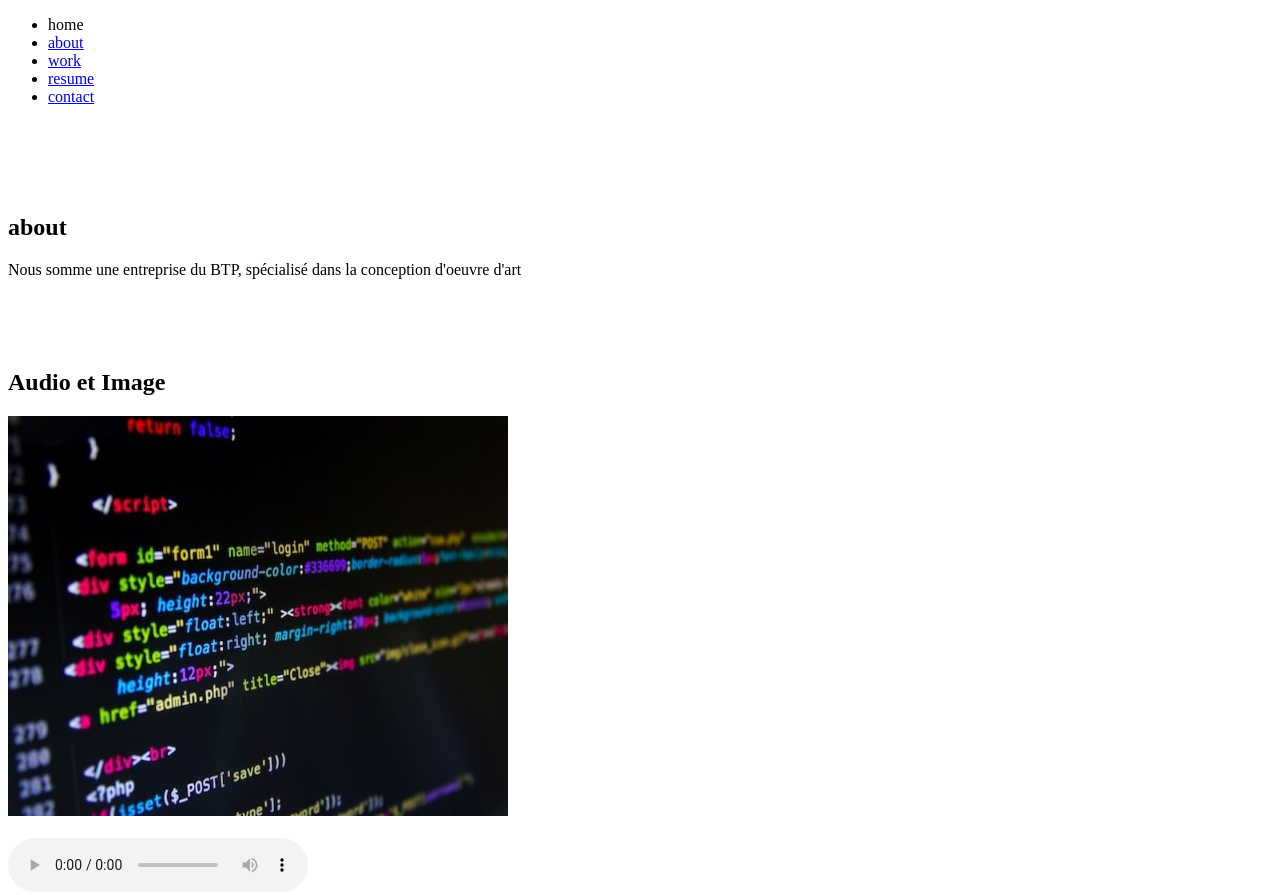
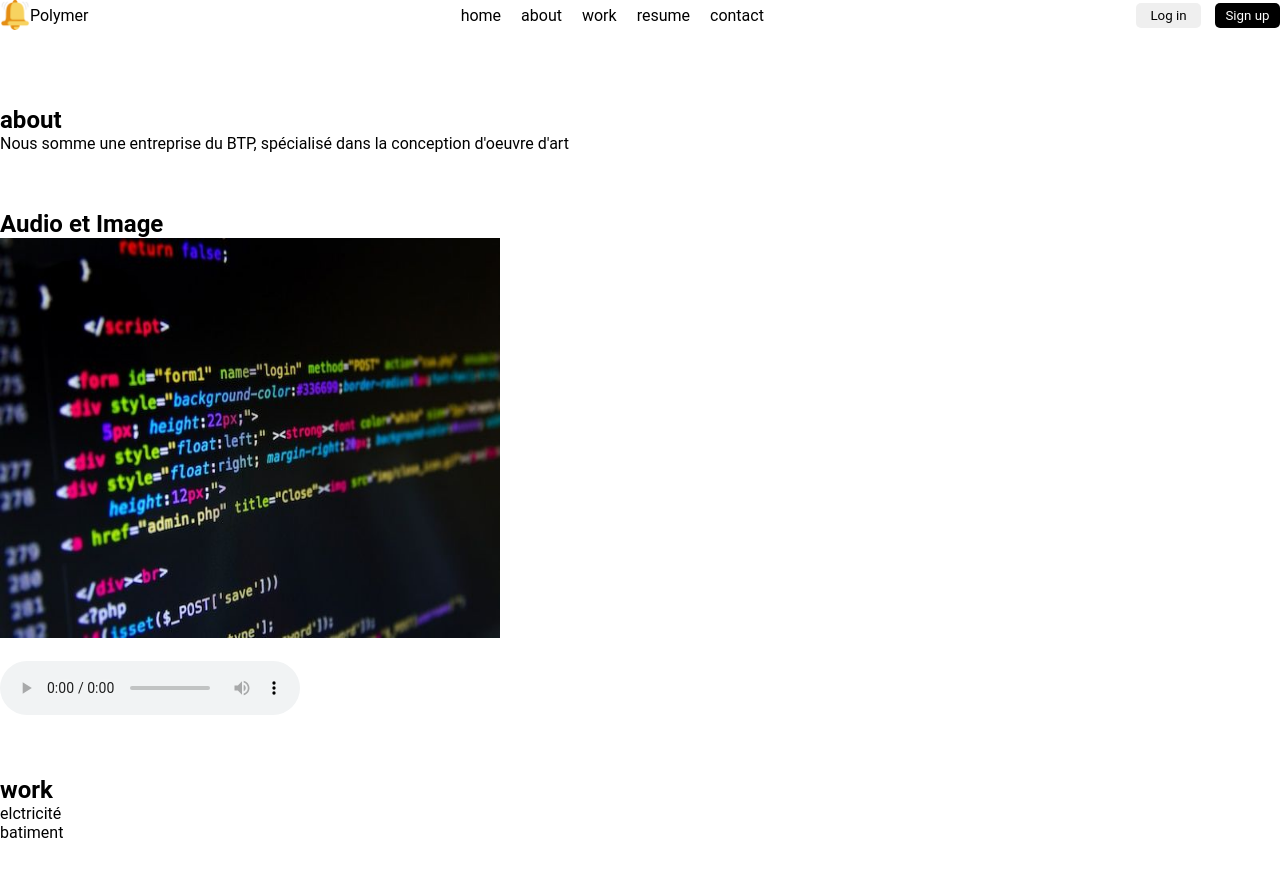
Before and after one commit to hmyge225/projet-HTML-1, a plain HTML site: page index.html in a window 1280 px wide. Shown: the top 895 px of the page. Drawn offline with Linux system fonts and the light colour scheme.

Commit message:
Ajout_Projet CSS

```diff
--- a/index.html
+++ b/index.html
@@ -3,25 +3,48 @@
 <head>
     <meta charset="UTF-8">
     <meta name="viewport" content="width=device-width, initial-scale=1.0">
+    <link rel="stylesheet" href="styles.css">
     <title>Document</title>
 </head>
+
 <body>
     <!--Titre du Menu-->
     <header>
         <nav>
+            <div class="logo">
+                <img src="logo1.png" alt="h" width="30px" height="30px">
+                <p>Polymer</p>
+            </div>
             <!--Liste des liens-->
+            <div class="menu">
                 <ul>
                     <li>
-                    home
+                        <a href="">home</a>
+                    </li>
                     <li>
-                    <a href="#about">about</a></li>
+                        <a href="#about">about</a>
+                    </li>
                     <li>
-                    <a href="#work">work</a></li>
+                        <a href="#work">work</a>
+                    </li>
                     <li>
-                    <a href="#resume">resume</a></li>
+                        <a href="#resume">resume</a>
+                    </li>
                     <li>
-                    <a href="#contact">contact</a></li>
+                        <a href="#contact">contact</a>
+                    </li>
                 </ul>
+            </div>
+
+            <div class="button-nav">
+                <button class="connexion">
+                    Log in
+                </button>
+
+                <button class="inscription">
+                    Sign up
+                </button>
+            </div>
         </nav>
     </header>
 
--- /dev/null
+++ b/styles.css
@@ -0,0 +1,52 @@
+*{
+    margin: 0;
+    padding: 0;
+    font-family: roboto;;
+}
+
+.logo{
+    display: flex;
+    align-items: center;
+}
+
+nav{
+    display: flex;
+    /* background-color: bisque; */
+    justify-content: space-between;
+    align-items: center;
+}
+
+nav .menu ul{
+    display: flex;
+    list-style: none;
+}
+
+nav ul li{
+    margin: 0 10px;
+}
+
+nav ul li a{
+    text-decoration: none;
+    color: black;
+}
+
+.connexion{
+    background-color: E7E7E7;
+    color: black;
+    padding: 5px;
+    border-radius: 5px;
+    border: none;
+    width: 65px;
+    margin-right: 10px;
+    cursor: pointer;
+}
+
+.inscription{
+    background-color: black;
+    color: white;
+    padding: 5px;
+    border-radius: 5px;
+    border: none;
+    width: 65px;
+    cursor: pointer;
+}
```
Also changed, not shown: logo1.png (added). Lines whose indentation alone changed are shown as unchanged.
